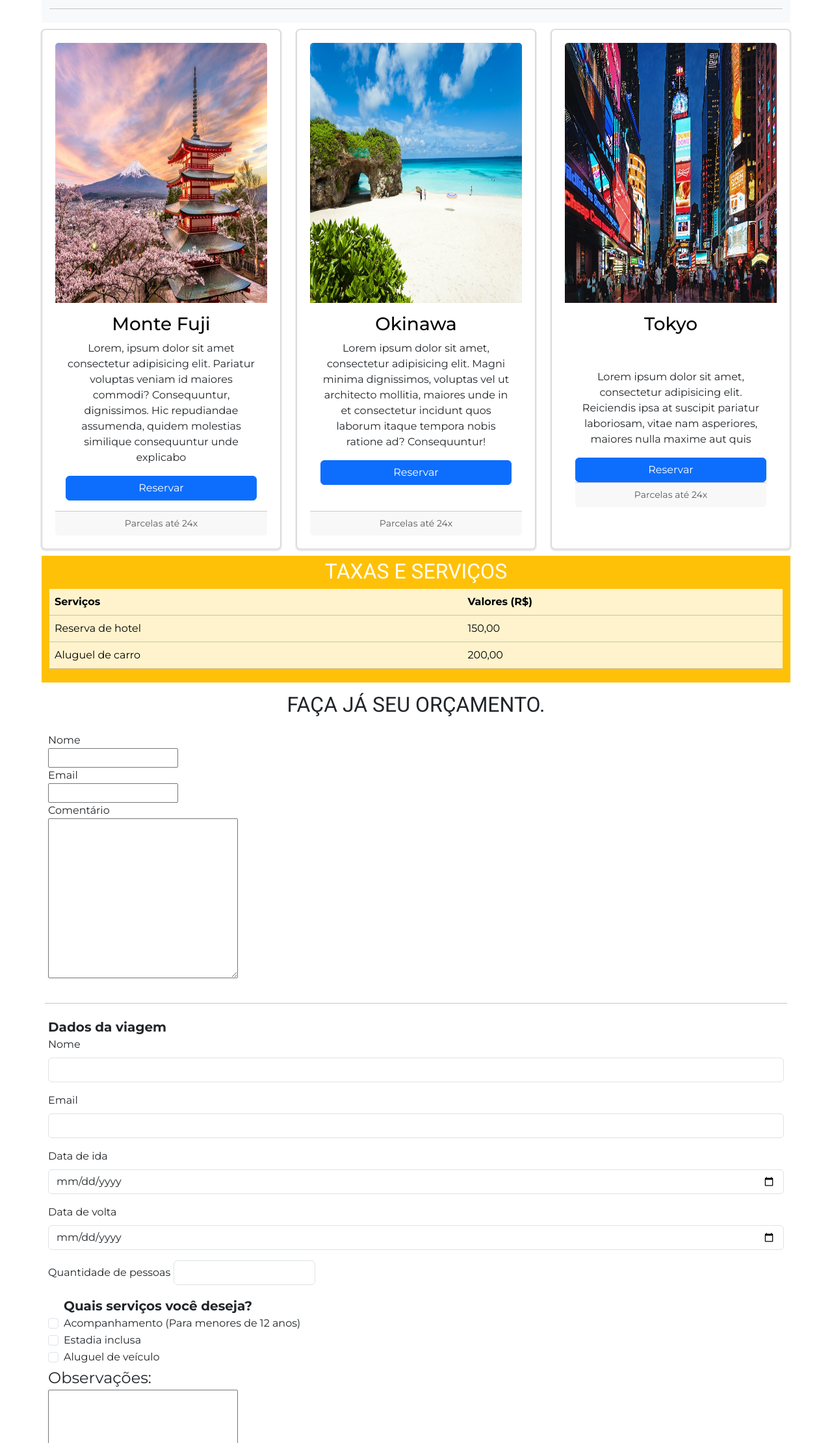
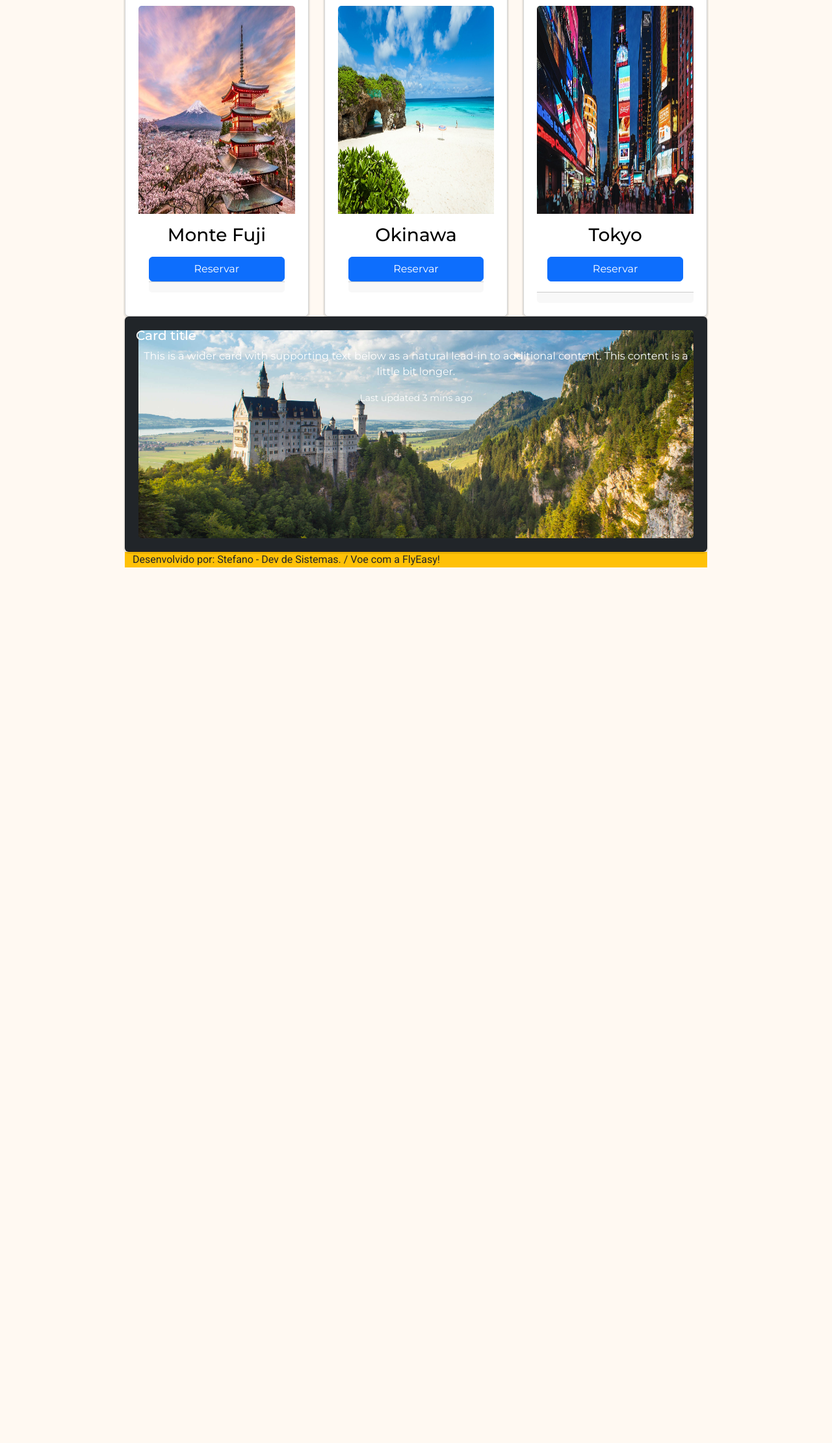
Before and after one commit to StfScript/gotrip, a plain HTML site: page index.html in a window 1280 px wide. Shown: the part 580-2800 px from the top of the page at 65% size. After the commit the page ends 1645 px from the top, so only its background shows below. Drawn offline with nearby package versions, Linux system fonts and the light colour scheme.

Commit message:
Alterações no layout

```diff
--- a/CSS/style.css
+++ b/CSS/style.css
@@ -5,10 +5,11 @@
 @import url('https://fonts.googleapis.com/css2?family=Montserrat:ital,wght@0,100..900;1,100..900&display=swap');
 
 
-body{ margin: 5%;
+body{ margin: 15%;
     margin-top: auto;
     font-family: 'Montserrat', 'sans-serif';
     overflow-x: hidden;
+background-color: rgb(255, 249, 242);
 }
 
 .carousel-item img{
@@ -25,25 +26,26 @@ body{ margin: 5%;
 }
 
 .carousel-caption h5{
-    font-family: 'Montserrat', 'sans-serif';
+    font-family: 'system-ui', 'sans-serif';
+    font-weight: 700;
     font-size: 2.25rem;
     color: rgb(250, 252, 255);
-    text-shadow: 3px 5px 5px black;
+    text-shadow: 2px 2px 2px black;
 }
 
 
 
 
 
-small{color: white;}
+small{color: rgb(255, 255, 255);}
 .card h3, p {text-align: center;}
 
 .card{
-    padding: 20px;
+    padding: 1.25em;
 }
 .card-img-top{
-
-    height: 400px;
+width: auto;
+   height: 20em;
 }
 
 
@@ -74,6 +76,9 @@ font-family: 'Roboto', 'Courier','sans-serif';
 header {background-color: rgb(49, 190, 255);}
 h2{font-family: 'Roboto';}
 
+.texts{
+    margin-top: 100em;
+}
 
 main, section, form{margin: 10px auto;
 max-width: 100%;
--- a/index.html
+++ b/index.html
@@ -88,12 +88,8 @@
 
 
     </header>
-<section class="container-fluid bg-light text-center">
-    <h2>CONHEÇA NOSSOS PACOTES</h2>
-<p>Lorem ipsum dolor sit, amet consectetur adipisicing elit. </p>
-
-</p>
-<hr>
+<section class="container-fluid text-center">
+    <h2>Os lugares mais desejados estão aqui!</h2>
 </section>
 
   <div class="row row-cols-1 row-cols-md-3 g-4">
@@ -102,11 +98,11 @@
         <img src="imagens/japao-dicas-passeios-gratuitos-910x607.jpg" class="card-img-top" alt="...">
         <div class="card-body">
           <h3 class="card-title text-black">Monte Fuji</h3>
-            <p class="card-text">Lorem, ipsum dolor sit amet consectetur adipisicing elit. Pariatur voluptas veniam id maiores commodi? Consequuntur, dignissimos. Hic repudiandae assumenda, quidem molestias similique consequuntur unde explicabo </p>
+            <p class="card-text"></p>
             <a href="" class="btn btn-primary d-block" data-bs-toggle="modal" data-bs-target="#exampleModal">Reservar</a>
+            <div class="card-footer">
           </div>
-        <div class="card-footer">
-          <small class="text-body-secondary d-block text-center">Parcelas até 24x</small>
+
         </div>
       </div>
     </div>
@@ -116,117 +112,42 @@
         <div class="card-body">
           <h3 class="card-title text-black">Okinawa</h3>
 
-            <p class="card-text">Lorem ipsum dolor sit amet, consectetur adipisicing elit. Magni minima dignissimos, voluptas vel ut architecto mollitia, maiores unde in et consectetur incidunt quos laborum itaque tempora nobis ratione ad? Consequuntur!</p>
+            <p class="card-text"></p>
             <a href="" class="btn btn-primary d-block" data-bs-toggle="modal" data-bs-target="#exampleModal">Reservar</a>
+            <div class="card-footer">
           </div>
-        <div class="card-footer">
-          <small class="text-body-secondary d-block text-center">Parcelas até 24x</small>
+
         </div>
       </div>
     </div>
     <div class="col">
-      <div class="card h-100 ">
+      <div class="card h-100">
         <img src="imagens/caption.jpg" class="card-img-top" alt="...">
         <div class="card-body">
           <h3 class="card-title text-black">Tokyo</h3>
-            <h1 class="card-subtitle text-white text-center">R$5.000,00</h1>
-          </h5>
-          <p class="card-text">Lorem ipsum dolor sit amet, consectetur adipisicing elit. Reiciendis ipsa at suscipit pariatur laboriosam, vitae nam asperiores, maiores nulla maxime aut quis  </p>
-        <a href="" class="btn btn-primary d-block" data-bs-toggle="modal" data-bs-target="#exampleModal">Reservar</a>
 
+            <p class="card-text"></p>
+            <a href="" class="btn btn-primary d-block" data-bs-toggle="modal" data-bs-target="#exampleModal">Reservar</a>
+          </div>
         <div class="card-footer">
-          <small class="text-body-secondary d-block text-center text-white" >Parcelas até 24x</small>
+
+        </div>
         </div>
       </div>
     </div>
   </div>
 </div>
-<section class="container-fluid bg-warning">
-  <h2 style="text-align: center; color:white ;">TAXAS E SERVIÇOS</h2>
-  <table class="table table-warning">
-        <thead>
-          <tr>
-            <th>Serviços</th>
-            <th>Valores (R$)</th>
-          </tr>
-        </thead>
-        <tbody>
-          <tr>
-            <td>Reserva de hotel</td>
-            <td>150,00</td>
-          </tr>
-          <tr>
-            <td>Aluguel de carro</td>
-            <td>200,00</td>
-          </tr>
-          <!-- Adicione mais linhas conforme necessário -->
-        </tbody>
-      </table>
-</section>
-<section>
-<h2 class="text-center">FAÇA JÁ SEU ORÇAMENTO.</h2>
-<fieldset>
-<form action="" method="get">
- <label>Nome</label><br>
-  <input type="text" name="nome"><br>
-  <label>Email</label><br>
-  <input type="text" name="email"><br>
-  <label>Comentário</label><br>
-  <textarea name="Comentário" id="" cols="30" rows="10"></textarea><br>
-  </form>
-</fieldset>
-<hr>
+
+<div class="card text-bg-dark">
+  <img src="imagens/alemanha-58-cat.jpg" class="card-img" alt="...">
+  <div class="card-img-overlay">
+    <h5 class="card-title">Card title</h5>
+    <p class="card-text">This is a wider card with supporting text below as a natural lead-in to additional content. This content is a little bit longer.</p>
+    <p class="card-text"><small>Last updated 3 mins ago</small></p>
+  </div>
+</div>
 
 
-<form action="" method="get">
-<fieldset>
-    <legend class="negrito">Dados da viagem</legend>
-
-    <div class="mb-3">
-      <label class="form-label" for="nome">Nome</label>
-    <input type="text" class="form-control" id="nome">
-    </div>
-    <div class="mb-3">
-    <label class="form-label" for="email">Email</label>
-  <input type="text" class="form-control" name="email" id="email">
-  </div>
-
-
-    <div class="mb-3"><label class="form-label" for="data">Data de ida</label>
-    <input type="date" class="form-control" id="data"></div>
-    <div class="mb-3"><label class="form-label" for="dataVolta">Data de volta</label>
-      <input type="date" class="form-control" id="dataVolta"></div>
-   <div class="mb-3">
-    <label class="form-label" for="numeroPessoas">Quantidade de pessoas</label>
-    <label><input type="number" name="numeroPessoas" class="form-control" id="numeroPessoas"></label>
-  </div>
-</fieldset>
-<fieldset>
-  <div class="form-check">
-  <legend class="negrito">Quais serviços você
-    deseja?</legend>
-
-  <input type="checkbox" class="form-check-input" name="Acompanhamento" value="Serviços">
-    <label for="Acompanhamento" class="form-check-label">
-      Acompanhamento (Para menores de 12 anos)</label>
-     </div>
-
-      <div class="form-check">
-      <input type="checkbox" class="form-check-input" name="estadia" value="Serviços">
-      <label for="estadia" class="form-check-label">
-        Estadia inclusa</label>
-    </div>
-    <div class="form-check">
-      <input type="checkbox" class="form-check-input" name="aluguelVeiculo" value="Serviços">
-      <label for="aluguelVeiculo" class="form-check-label">
-        Aluguel de veículo</label>
-    </div>
-
-    <legend>Observações:</legend>
-    <textarea type="Observação" rows="5" cols="30"></textarea>
-    </fieldset>
-
-    <button class="btn btn-secondary">Salvar</button>
 </form>
 </section>
 <footer class="container-fluid bg-warning">Desenvolvido por: Stefano - Dev de Sistemas. / Voe com a FlyEasy!</footer>
```
